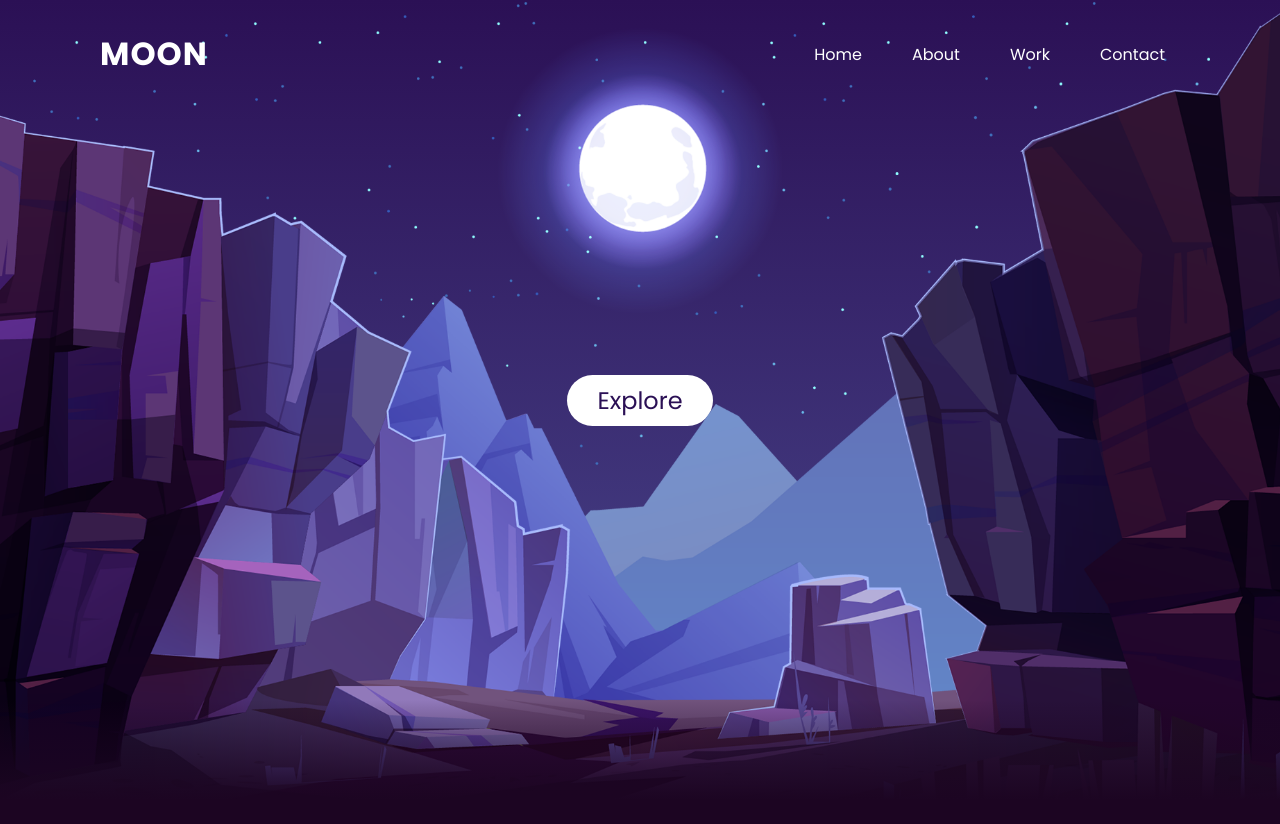
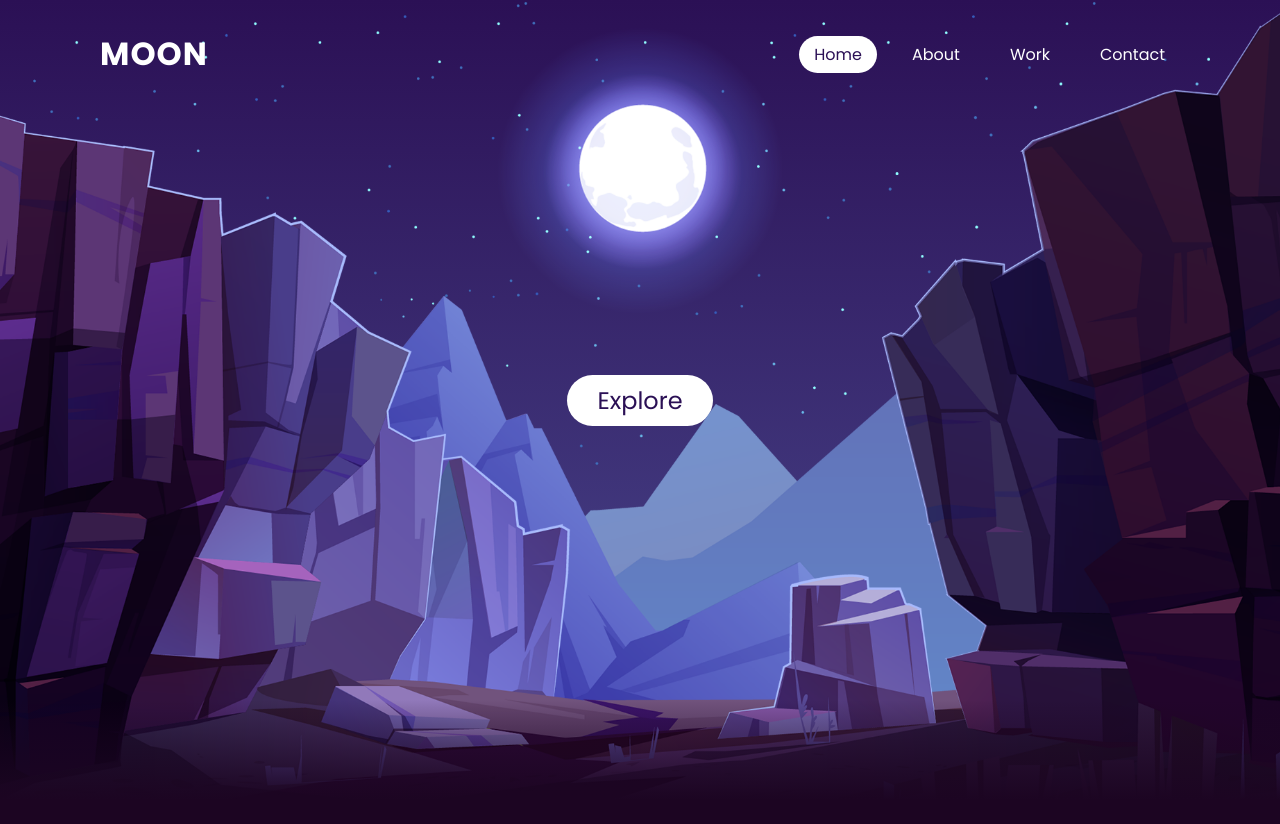
Before and after one commit to rodineicirineu/Parallax, a plain HTML site: page index.html in a window 1280 px wide. Shown: the top 824 px of the page. Drawn offline with Linux system fonts and the light colour scheme.

Commit message:
Update index.html

```diff
--- a/index.html
+++ b/index.html
@@ -12,7 +12,7 @@
       <p>MOON</p>
 
       <ul>
-        <li>Home</li>
+        <li class="active">Home</li>
         <li>About</li>
         <li>Work</li>
         <li>Contact</li>
```
